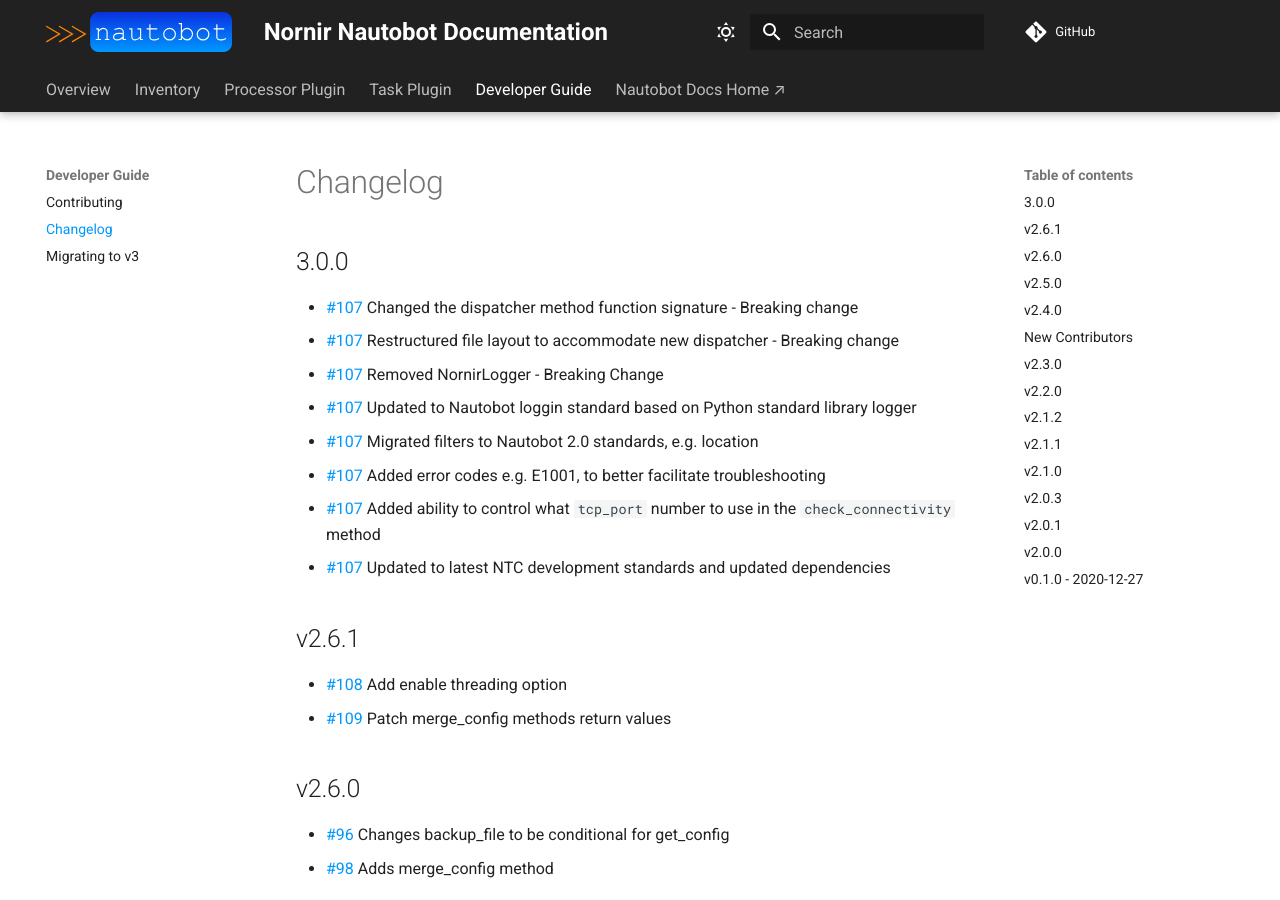
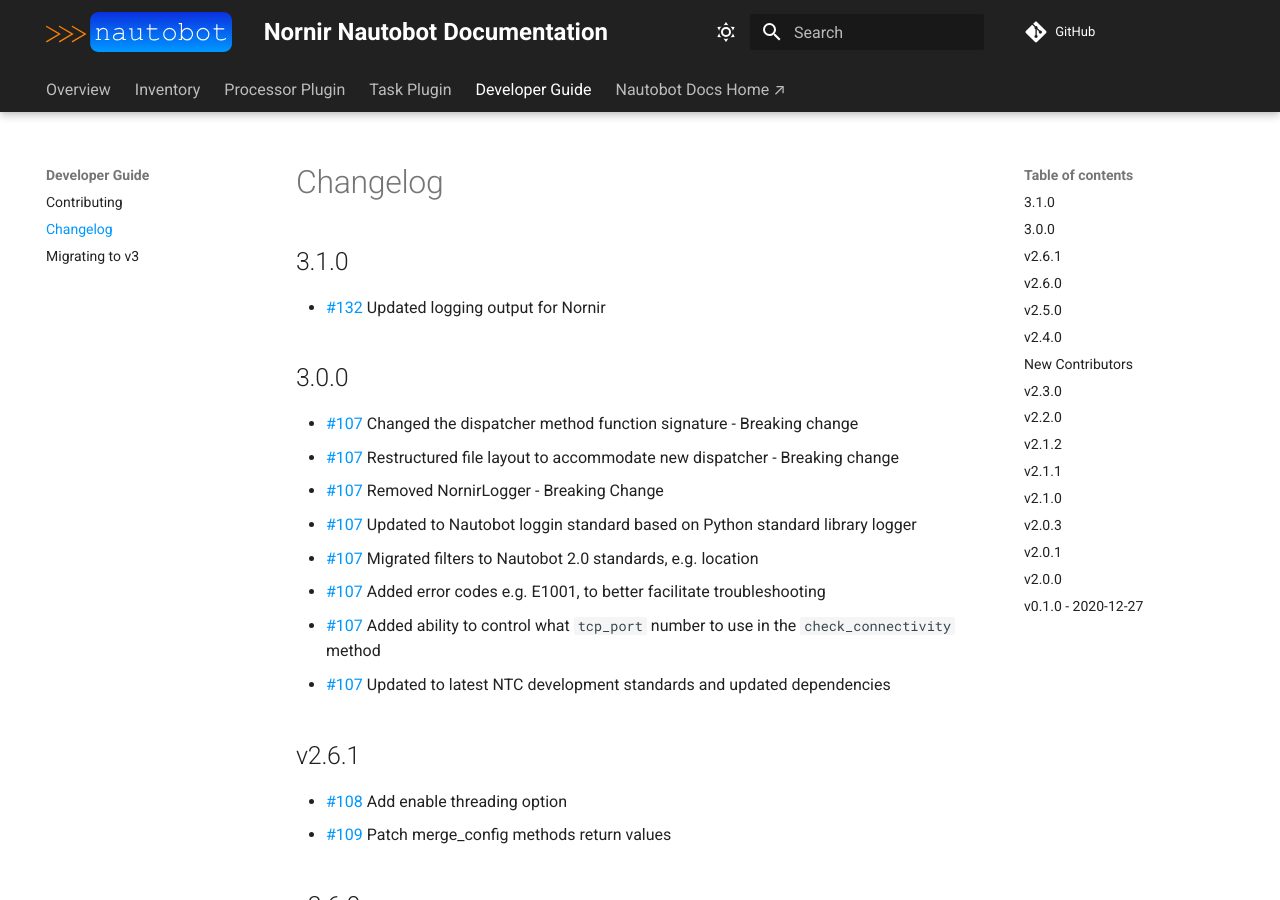
Before and after one commit to nautobot/nornir-nautobot, an MkDocs documentation site: the page built from docs/dev/CHANGELOG.md, in a window 1280 px wide and 900 px high. Built offline with MkDocs 1.6.1 and Material for MkDocs 9.7.7, drawn with Linux system fonts in a browser that asks for light colours; comment, search, counter and statistics services are not loaded.

Commit message:
Updates changelog.

```diff
--- a/docs/dev/CHANGELOG.md
+++ b/docs/dev/CHANGELOG.md
@@ -1,4 +1,8 @@
 # Changelog
+
+## 3.1.0
+
+- [#132](https://github.com/nautobot/nornir-nautobot/pull/132) Updated logging output for Nornir
 
 
 ## 3.0.0
```
